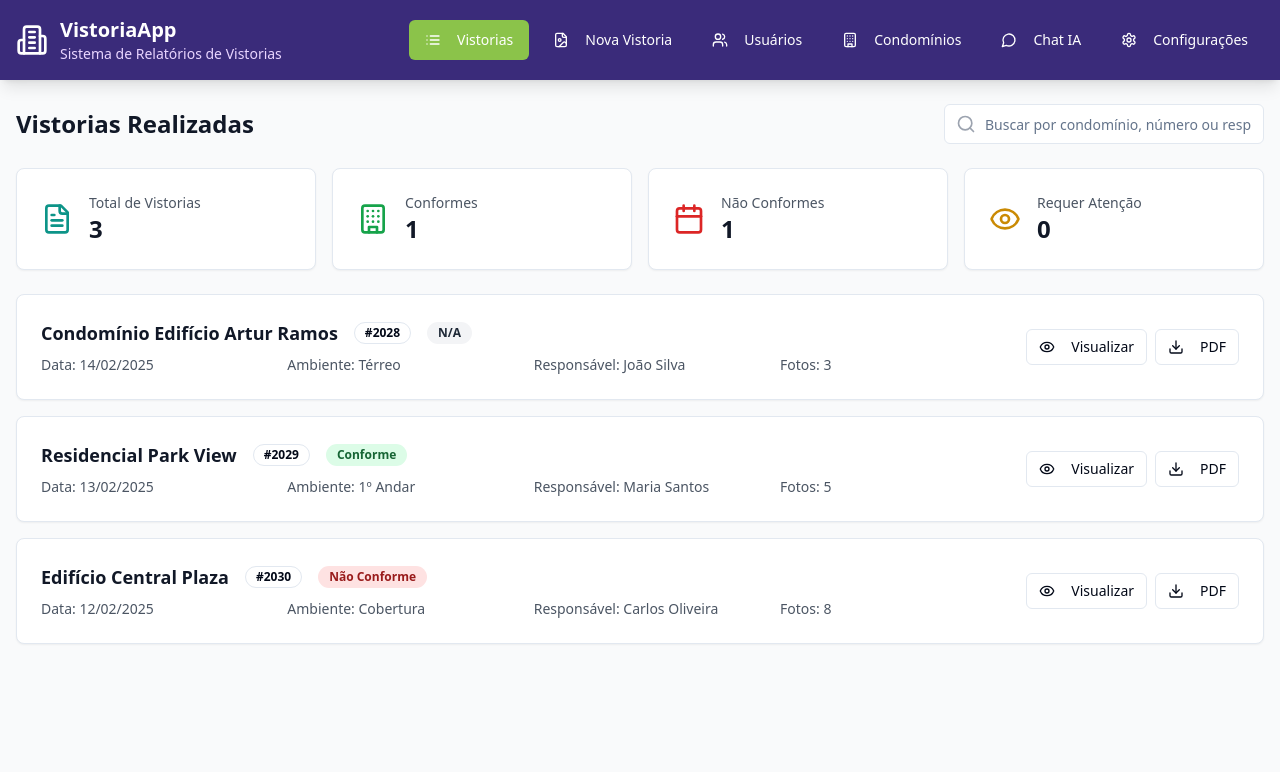
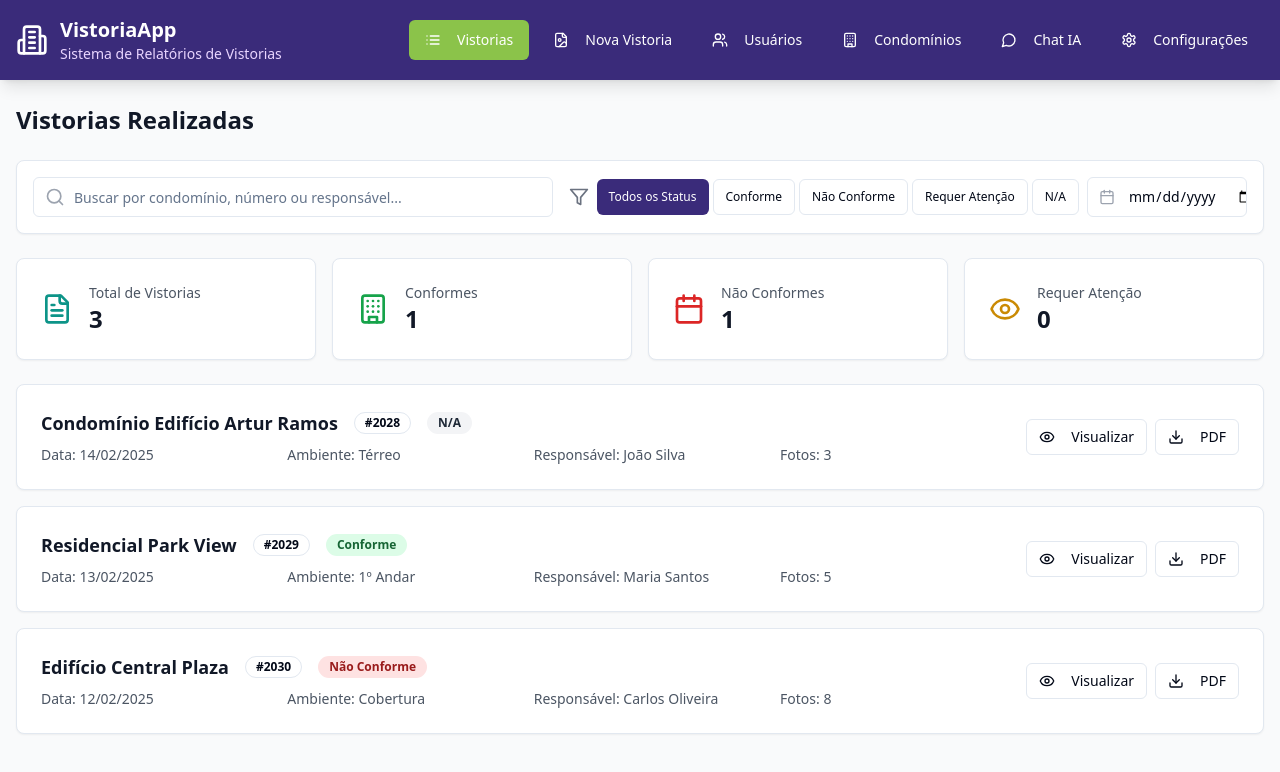
Before and after one commit to erisvaldoverissimo/gtp-vistoriapp, a React (Vite) app: page / in a window 1280 px wide. Shown: the top 772 px of the page. Built offline with nearby package versions, Linux system fonts and the light colour scheme.

Commit message:
Implement UI changes

```diff
--- /dev/null
+++ b/src/components/FiltrosAvancados.tsx
@@ -0,0 +1,123 @@
+
+import React from 'react';
+import { Card, CardContent } from '@/components/ui/card';
+import { Button } from '@/components/ui/button';
+import { Input } from '@/components/ui/input';
+import { Badge } from '@/components/ui/badge';
+import { Search, Filter, X, Calendar } from 'lucide-react';
+
+interface FiltrosAvancadosProps {
+  searchTerm: string;
+  onSearchChange: (value: string) => void;
+  statusFilter: string;
+  onStatusFilterChange: (status: string) => void;
+  dateFilter: string;
+  onDateFilterChange: (date: string) => void;
+  onClearFilters: () => void;
+}
+
+const FiltrosAvancados = ({
+  searchTerm,
+  onSearchChange,
+  statusFilter,
+  onStatusFilterChange,
+  dateFilter,
+  onDateFilterChange,
+  onClearFilters
+}: FiltrosAvancadosProps) => {
+  const statusOptions = [
+    { value: '', label: 'Todos os Status' },
+    { value: 'Conforme', label: 'Conforme' },
+    { value: 'Não Conforme', label: 'Não Conforme' },
+    { value: 'Requer Atenção', label: 'Requer Atenção' },
+    { value: 'N/A', label: 'N/A' }
+  ];
+
+  const hasActiveFilters = searchTerm || statusFilter || dateFilter;
+
+  return (
+    <Card className="mb-6">
+      <CardContent className="p-4">
+        <div className="flex items-center space-x-4">
+          <div className="flex-1 relative">
+            <Search className="absolute left-3 top-1/2 transform -translate-y-1/2 text-gray-400" size={20} />
+            <Input
+              placeholder="Buscar por condomínio, número ou responsável..."
+              value={searchTerm}
+              onChange={(e) => onSearchChange(e.target.value)}
+              className="pl-10"
+            />
+          </div>
+
+          <div className="flex items-center space-x-2">
+            <Filter className="text-gray-500" size={20} />
+
+            {/* Filtro por Status */}
+            <div className="flex space-x-1">
+              {statusOptions.map((option) => (
+                <Button
+                  key={option.value}
+                  variant={statusFilter === option.value ? "default" : "outline"}
+                  size="sm"
+                  onClick={() => onStatusFilterChange(option.value)}
+                  className="text-xs"
+                >
+                  {option.label}
+                </Button>
+              ))}
+            </div>
+
+            {/* Filtro por Data */}
+            <div className="relative">
+              <Calendar className="absolute left-3 top-1/2 transform -translate-y-1/2 text-gray-400" size={16} />
+              <Input
+                type="date"
+                value={dateFilter}
+                onChange={(e) => onDateFilterChange(e.target.value)}
+                className="pl-10 w-40"
+                placeholder="Filtrar por data"
+              />
+            </div>
+
+            {/* Limpar Filtros */}
+            {hasActiveFilters && (
+              <Button
+                variant="ghost"
+                size="sm"
+                onClick={onClearFilters}
+                className="text-red-600 hover:text-red-800"
+              >
+                <X size={16} className="mr-1" />
+                Limpar
+              </Button>
+            )}
+          </div>
+        </div>
+
+        {/* Indicadores de Filtros Ativos */}
+        {hasActiveFilters && (
+          <div className="flex items-center space-x-2 mt-3 pt-3 border-t">
+            <span className="text-sm text-gray-600">Filtros ativos:</span>
+            {searchTerm && (
+              <Badge variant="outline" className="text-xs">
+                Busca: {searchTerm}
+              </Badge>
+            )}
+            {statusFilter && (
+              <Badge variant="outline" className="text-xs">
+                Status: {statusFilter}
+              </Badge>
+            )}
+            {dateFilter && (
+              <Badge variant="outline" className="text-xs">
+                Data: {new Date(dateFilter).toLocaleDateString('pt-BR')}
+              </Badge>
+            )}
+          </div>
+        )}
+      </CardContent>
+    </Card>
+  );
+};
+
+export default FiltrosAvancados;
--- a/src/components/ListaVistorias.tsx
+++ b/src/components/ListaVistorias.tsx
@@ -1,11 +1,13 @@
-import React, { useState } from 'react';
+
+import React, { useState, useMemo } from 'react';
 import { Card, CardContent, CardHeader, CardTitle } from '@/components/ui/card';
 import { Button } from '@/components/ui/button';
-import { Input } from '@/components/ui/input';
 import { Badge } from '@/components/ui/badge';
-import { Search, Eye, Download, Calendar, Building, FileText, Loader2 } from 'lucide-react';
+import { Eye, Download, Calendar, Building, FileText, Loader2 } from 'lucide-react';
 import { useVistorias } from '@/hooks/useVistorias';
 import DetalheVistoria from './DetalheVistoria';
+import FiltrosAvancados from './FiltrosAvancados';
+import Paginacao from './Paginacao';
 import { useToast } from '@/hooks/use-toast';
 
 interface Vistoria {
@@ -22,18 +24,36 @@ interface Vistoria {
   idSequencial?: number;
 }
 
+const ITEMS_PER_PAGE = 10;
+
 const ListaVistorias = () => {
   const [searchTerm, setSearchTerm] = useState('');
+  const [statusFilter, setStatusFilter] = useState('');
+  const [dateFilter, setDateFilter] = useState('');
+  const [currentPage, setCurrentPage] = useState(1);
   const [selectedVistoria, setSelectedVistoria] = useState<Vistoria | null>(null);
   const [isModalOpen, setIsModalOpen] = useState(false);
   const { vistorias, loading } = useVistorias();
   const { toast } = useToast();
 
-  const filteredVistorias = vistorias.filter(vistoria =>
-    vistoria.condominio.toLowerCase().includes(searchTerm.toLowerCase()) ||
-    vistoria.numeroInterno.includes(searchTerm) ||
-    vistoria.responsavel.toLowerCase().includes(searchTerm.toLowerCase())
-  );
+  const filteredVistorias = useMemo(() => {
+    return vistorias.filter(vistoria => {
+      const matchesSearch =
+        vistoria.condominio.toLowerCase().includes(searchTerm.toLowerCase()) ||
+        vistoria.numeroInterno.includes(searchTerm) ||
+        vistoria.responsavel.toLowerCase().includes(searchTerm.toLowerCase());
+
+      const matchesStatus = !statusFilter || vistoria.status === statusFilter;
+
+      const matchesDate = !dateFilter || vistoria.dataVistoria === dateFilter;
+
+      return matchesSearch && matchesStatus && matchesDate;
+    });
+  }, [vistorias, searchTerm, statusFilter, dateFilter]);
+
+  const totalPages = Math.ceil(filteredVistorias.length / ITEMS_PER_PAGE);
+  const startIndex = (currentPage - 1) * ITEMS_PER_PAGE;
+  const paginatedVistorias = filteredVistorias.slice(startIndex, startIndex + ITEMS_PER_PAGE);
 
   const formatDate = (dateString: string) => {
     const date = new Date(dateString);
@@ -59,13 +79,11 @@ const ListaVistorias = () => {
   };
 
   const handleDownloadPDF = (vistoria: Vistoria) => {
-    // Simular geração de PDF
     toast({
       title: "PDF em preparação",
       description: `Gerando PDF da vistoria ${vistoria.numeroInterno}...`,
     });
 
-    // Simular delay da geração
     setTimeout(() => {
       toast({
         title: "PDF gerado com sucesso!",
@@ -77,6 +95,17 @@ const ListaVistorias = () => {
   const handleCloseModal = () => {
     setIsModalOpen(false);
     setSelectedVistoria(null);
+  };
+
+  const handleClearFilters = () => {
+    setSearchTerm('');
+    setStatusFilter('');
+    setDateFilter('');
+    setCurrentPage(1);
+  };
+
+  const handlePageChange = (page: number) => {
+    setCurrentPage(page);
   };
 
   if (loading) {
@@ -92,18 +121,18 @@ const ListaVistorias = () => {
     <div className="space-y-6">
       <div className="flex items-center justify-between">
         <h2 className="text-2xl font-bold text-gray-900">Vistorias Realizadas</h2>
-        <div className="flex items-center space-x-4">
-          <div className="relative">
-            <Search className="absolute left-3 top-1/2 transform -translate-y-1/2 text-gray-400" size={20} />
-            <Input
-              placeholder="Buscar por condomínio, número ou responsável..."
-              value={searchTerm}
-              onChange={(e) => setSearchTerm(e.target.value)}
-              className="pl-10 w-80"
-            />
-          </div>
-        </div>
       </div>
+
+      {/* Filtros Avançados */}
+      <FiltrosAvancados
+        searchTerm={searchTerm}
+        onSearchChange={setSearchTerm}
+        statusFilter={statusFilter}
+        onStatusFilterChange={setStatusFilter}
+        dateFilter={dateFilter}
+        onDateFilterChange={setDateFilter}
+        onClearFilters={handleClearFilters}
+      />
 
       {/* Estatísticas */}
       <div className="grid grid-cols-1 md:grid-cols-4 gap-4">
@@ -113,7 +142,7 @@ const ListaVistorias = () => {
               <FileText className="h-8 w-8 text-teal-600" />
               <div className="ml-4">
                 <p className="text-sm font-medium text-gray-600">Total de Vistorias</p>
-                <p className="text-2xl font-bold text-gray-900">{vistorias.length}</p>
+                <p className="text-2xl font-bold text-gray-900">{filteredVistorias.length}</p>
               </div>
             </div>
           </CardContent>
@@ -126,7 +155,7 @@ const ListaVistorias = () => {
               <div className="ml-4">
                 <p className="text-sm font-medium text-gray-600">Conformes</p>
                 <p className="text-2xl font-bold text-gray-900">
-                  {vistorias.filter(v => v.status === 'Conforme').length}
+                  {filteredVistorias.filter(v => v.status === 'Conforme').length}
                 </p>
               </div>
             </div>
@@ -140,7 +169,7 @@ const ListaVistorias = () => {
               <div className="ml-4">
                 <p className="text-sm font-medium text-gray-600">Não Conformes</p>
                 <p className="text-2xl font-bold text-gray-900">
-                  {vistorias.filter(v => v.status === 'Não Conforme').length}
+                  {filteredVistorias.filter(v => v.status === 'Não Conforme').length}
                 </p>
               </div>
             </div>
@@ -154,7 +183,7 @@ const ListaVistorias = () => {
               <div className="ml-4">
                 <p className="text-sm font-medium text-gray-600">Requer Atenção</p>
                 <p className="text-2xl font-bold text-gray-900">
-                  {vistorias.filter(v => v.status === 'Requer Atenção').length}
+                  {filteredVistorias.filter(v => v.status === 'Requer Atenção').length}
                 </p>
               </div>
             </div>
@@ -164,18 +193,18 @@ const ListaVistorias = () => {
 
       {/* Lista de Vistorias */}
       <div className="space-y-4">
-        {filteredVistorias.length === 0 ? (
+        {paginatedVistorias.length === 0 ? (
           <Card>
             <CardContent className="p-8 text-center">
               <FileText size={48} className="mx-auto text-gray-300 mb-4" />
               <h3 className="text-lg font-medium text-gray-900 mb-2">Nenhuma vistoria encontrada</h3>
               <p className="text-gray-600">
-                {searchTerm ? 'Tente ajustar os filtros de busca.' : 'Comece criando uma nova vistoria.'}
+                {searchTerm || statusFilter || dateFilter ? 'Tente ajustar os filtros de busca.' : 'Comece criando uma nova vistoria.'}
               </p>
             </CardContent>
           </Card>
         ) : (
-          filteredVistorias.map((vistoria) => (
+          paginatedVistorias.map((vistoria) => (
             <Card key={vistoria.id} className="hover:shadow-md transition-shadow">
               <CardContent className="p-6">
                 <div className="flex items-center justify-between">
@@ -233,6 +262,15 @@ const ListaVistorias = () => {
         )}
       </div>
 
+      {/* Paginação */}
+      <Paginacao
+        currentPage={currentPage}
+        totalPages={totalPages}
+        totalItems={filteredVistorias.length}
+        itemsPerPage={ITEMS_PER_PAGE}
+        onPageChange={handlePageChange}
+      />
+
       {/* Modal de Detalhes */}
       <DetalheVistoria
         vistoria={selectedVistoria}
--- /dev/null
+++ b/src/components/Paginacao.tsx
@@ -0,0 +1,116 @@
+
+import React from 'react';
+import { Button } from '@/components/ui/button';
+import { ChevronLeft, ChevronRight, ChevronsLeft, ChevronsRight } from 'lucide-react';
+
+interface PaginacaoProps {
+  currentPage: number;
+  totalPages: number;
+  totalItems: number;
+  itemsPerPage: number;
+  onPageChange: (page: number) => void;
+}
+
+const Paginacao = ({
+  currentPage,
+  totalPages,
+  totalItems,
+  itemsPerPage,
+  onPageChange
+}: PaginacaoProps) => {
+  const startItem = (currentPage - 1) * itemsPerPage + 1;
+  const endItem = Math.min(currentPage * itemsPerPage, totalItems);
+
+  if (totalPages <= 1) return null;
+
+  const getVisiblePages = () => {
+    const delta = 2;
+    const range = [];
+    const rangeWithDots = [];
+
+    for (
+      let i = Math.max(2, currentPage - delta);
+      i <= Math.min(totalPages - 1, currentPage + delta);
+      i++
+    ) {
+      range.push(i);
+    }
+
+    if (currentPage - delta > 2) {
+      rangeWithDots.push(1, '...');
+    } else {
+      rangeWithDots.push(1);
+    }
+
+    rangeWithDots.push(...range);
+
+    if (currentPage + delta < totalPages - 1) {
+      rangeWithDots.push('...', totalPages);
+    } else {
+      rangeWithDots.push(totalPages);
+    }
+
+    return rangeWithDots;
+  };
+
+  return (
+    <div className="flex items-center justify-between px-2 py-4">
+      <div className="text-sm text-gray-600">
+        Mostrando {startItem} a {endItem} de {totalItems} resultado(s)
+      </div>
+
+      <div className="flex items-center space-x-2">
+        <Button
+          variant="outline"
+          size="sm"
+          onClick={() => onPageChange(1)}
+          disabled={currentPage === 1}
+        >
+          <ChevronsLeft size={16} />
+        </Button>
+
+        <Button
+          variant="outline"
+          size="sm"
+          onClick={() => onPageChange(currentPage - 1)}
+          disabled={currentPage === 1}
+        >
+          <ChevronLeft size={16} />
+        </Button>
+
+        {getVisiblePages().map((page, index) => (
+          <Button
+            key={index}
+            variant={page === currentPage ? "default" : "outline"}
+            size="sm"
+            onClick={() => typeof page === 'number' && onPageChange(page)}
+            disabled={page === '...'}
+            className="min-w-[40px]"
+          >
+            {page}
+          </Button>
+        ))}
+
+        <Button
+          variant="outline"
+          size="sm"
+          onClick={() => onPageChange(currentPage + 1)}
+          disabled={currentPage === totalPages}
+        >
+          <ChevronRight size={16} />
+        </Button>
+
+        <Button
+          variant="outline"
+          size="sm"
+          onClick={() => onPageChange(totalPages)}
+          disabled={currentPage === totalPages}
+        >
+          <ChevronsRight size={16} />
+        </Button>
+      </div>
+    </div>
+  );
+};
+
+export default Paginacao;
```
